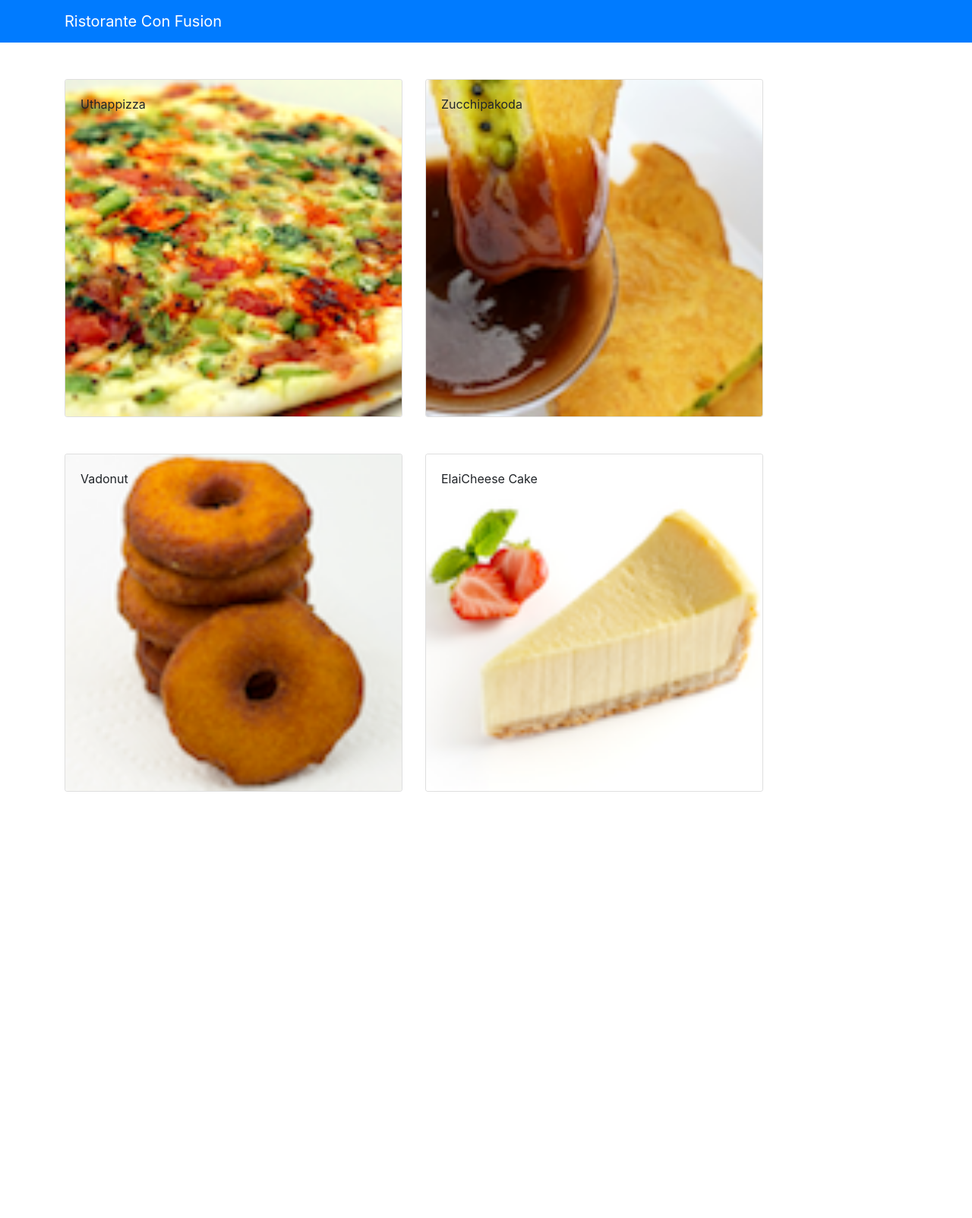
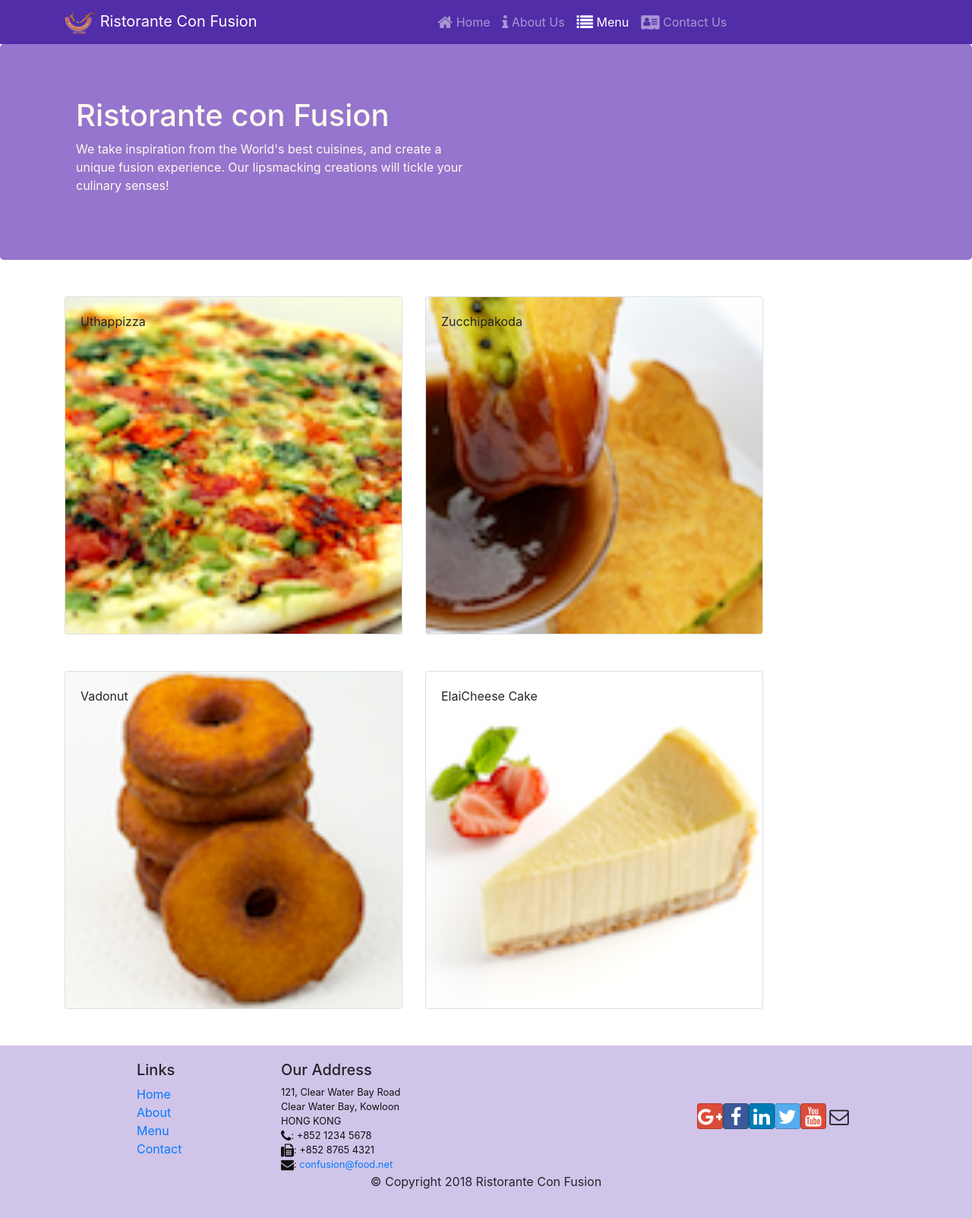
Before and after one commit to vishwasprabhu98/reactjs, a React (Create React App) app in the folder confusion/: page /menu in a window 1280 px wide. Shown: the whole page at 76% size. Before the commit the page ends 1042 px from the top, so only its background shows below. Built offline with nearby package versions, Linux system fonts and the light colour scheme.

Commit message:
React Router

```diff
--- a/confusion/package.json
+++ b/confusion/package.json
@@ -8,9 +8,12 @@
     "@testing-library/react": "^9.5.0",
     "@testing-library/user-event": "^7.2.1",
     "bootstrap": "^4.4.1",
+    "bootstrap-social": "^5.1.1",
+    "font-awesome": "^4.7.0",
     "react": "^16.13.1",
     "react-dom": "^16.13.1",
     "react-popper": "^2.2.2",
+    "react-router-dom": "^5.1.2",
     "react-scripts": "3.4.1",
     "reactstrap": "^8.4.1"
   },
--- a/confusion/src/App.css
+++ b/confusion/src/App.css
@@ -36,3 +36,39 @@
     transform: rotate(360deg);
   }
 }
+
+.row-header{
+  margin:0px auto;
+  padding:0px auto;
+}
+
+.row-content {
+  margin:0px auto;
+  padding: 50px 0px 50px 0px;
+  border-bottom: 1px ridge;
+  min-height:400px;
+}
+
+.footer{
+  background-color: #D1C4E9;
+  margin:0px auto;
+  padding: 20px 0px 20px 0px;
+}
+
+
+.jumbotron {
+  padding:70px 30px 70px 30px;
+  margin:0px auto;
+  background: #9575CD ;
+  color:floralwhite;
+}
+
+address{
+  font-size:80%;
+  margin:0px;
+  color:#0f0f0f;
+}
+
+.navbar-dark {
+  background-color: #512DA8;
+}
--- a/confusion/src/App.js
+++ b/confusion/src/App.js
@@ -1,4 +1,5 @@
 import React, { Component } from 'react';
+import { BrowserRouter } from 'react-router-dom';
 import Main from './components/MainComponent';
 import './App.css';
 
@@ -6,9 +7,11 @@
 
   render() {
     return (
-      <div className="App">
-        <Main />
-      </div>
+      <BrowserRouter>
+        <div className="App">
+          <Main />
+        </div>
+      </BrowserRouter>
     );
   }
 }
--- /dev/null
+++ b/confusion/src/components/FooterComponent.js
@@ -0,0 +1,53 @@
+import React from 'react';
+
+function Footer(props) {
+	return(
+		<React.Fragment>
+			<br></br><br></br>
+			<div className="footer">
+				<div className="container">
+					<div className="row justify-content-center">
+						<div className="col-4 offset-1 col-sm-2">
+							<h5>Links</h5>
+							<ul className="list-unstyled">
+								<li><a href="/">Home</a></li>
+								<li><a href="/">About</a></li>
+								<li><a href="/">Menu</a></li>
+								<li><a href="contactus.html">Contact</a></li>
+							</ul>
+						</div>
+						<div className="col-7 col-sm-5">
+							<h5>Our Address</h5>
+							<address>
+								121, Clear Water Bay Road<br />
+								Clear Water Bay, Kowloon<br />
+								HONG KONG<br />
+								<i className="fa fa-phone fa-lg"></i>: +852 1234 5678<br />
+								<i className="fa fa-fax fa-lg"></i>: +852 8765 4321<br />
+								<i className="fa fa-envelope fa-lg"></i>: <a href="mailto:confusion@food.net">
+									confusion@food.net</a>
+							</address>
+						</div>
+						<div className="col-12 col-sm-4 align-self-center">
+							<div className="text-center">
+								<a className="btn btn-social-icon btn-google" href="http://google.com/+"><i className="fa fa-google-plus"></i></a>
+								<a className="btn btn-social-icon btn-facebook" href="http://www.facebook.com/profile.php?id="><i className="fa fa-facebook"></i></a>
+								<a className="btn btn-social-icon btn-linkedin" href="http://www.linkedin.com/in/"><i className="fa fa-linkedin"></i></a>
+								<a className="btn btn-social-icon btn-twitter" href="http://twitter.com/"><i className="fa fa-twitter"></i></a>
+								<a className="btn btn-social-icon btn-google" href="http://youtube.com/"><i className="fa fa-youtube"></i></a>
+								<a className="btn btn-social-icon" href="mailto:"><i className="fa fa-envelope-o"></i></a>
+							</div>
+						</div>
+					</div>
+					<div className="row justify-content-center">
+						<div className="col-auto">
+							<p>© Copyright 2018 Ristorante Con Fusion</p>
+						</div>
+					</div>
+				</div>
+			</div>
+		</React.Fragment>
+	);
+}
+
+export default Footer;
--- /dev/null
+++ b/confusion/src/components/HeaderComponent.js
@@ -0,0 +1,60 @@
+import React, { Component } from 'react';
+import {Nav, Navbar, NavbarBrand, NavbarToggler, Collapse, NavItem, Jumbotron } from 'reactstrap';
+import { NavLink } from 'react-router-dom';
+
+export default class Header extends Component {
+
+	constructor(props) {
+		super(props);
+
+		this.toggleNav = this.toggleNav.bind(this);
+		this.state = {
+		isNavOpen: false
+		};
+	}
+
+	toggleNav() {
+		this.setState({
+		isNavOpen: !this.state.isNavOpen
+		});
+	}
+
+	render() {
+		return(
+			<React.Fragment>
+				<Navbar dark expand="md">
+					<div className="container">
+						<NavbarToggler onClick={this.toggleNav} />
+						<NavbarBrand className="mr-auto" href="/"><img src='assets/images/logo.png' height="30" width="41" alt='Ristorante Con Fusion' /> Ristorante Con Fusion </NavbarBrand>
+						<Collapse isOpen={this.state.isNavOpen} navbar className="justify-content-center">
+							<Nav navbar>
+								<NavItem>
+									<NavLink className="nav-link"  to='/home'><span className="fa fa-home fa-lg"></span> Home</NavLink>
+								</NavItem>
+								<NavItem>
+									<NavLink className="nav-link" to='/aboutus'><span className="fa fa-info fa-lg"></span> About Us</NavLink>
+								</NavItem>
+								<NavItem>
+									<NavLink className="nav-link"  to='/menu'><span className="fa fa-list fa-lg"></span> Menu</NavLink>
+								</NavItem>
+								<NavItem>
+									<NavLink className="nav-link" to='/contactus'><span className="fa fa-address-card fa-lg"></span> Contact Us</NavLink>
+								</NavItem>
+							</Nav>
+						</Collapse>
+					</div>
+				</Navbar>
+				<Jumbotron>
+					<div className="container">
+						<div className="row row-header">
+							<div className="col-12 col-sm-6">
+								<h1>Ristorante con Fusion</h1>
+								<p>We take inspiration from the World's best cuisines, and create a unique fusion experience. Our lipsmacking creations will tickle your culinary senses!</p>
+							</div>
+						</div>
+					</div>
+				</Jumbotron>
+			</React.Fragment>
+		);
+	}
+}
--- /dev/null
+++ b/confusion/src/components/HomeComponent.js
@@ -0,0 +1,11 @@
+import React from 'react';
+
+function Home(props) {
+	return(
+	<div className="container">
+		<h4>Home</h4>
+	</div>
+	);
+}
+
+export default Home;
--- a/confusion/src/components/MainComponent.js
+++ b/confusion/src/components/MainComponent.js
@@ -1,8 +1,11 @@
 import React, { Component } from 'react';
-import { Navbar, NavbarBrand } from 'reactstrap';
+import Home from './HomeComponent'
+import Header from './HeaderComponent'
+import Footer from './FooterComponent'
 import Menu from './menuComponent';
-import DishDetail from './DishdetailComponent.js';
+// import DishDetail from './DishdetailComponent.js';
 import { DISHES } from '../shared/dishes.js';
+import { Switch, Route, Redirect } from 'react-router-dom';
 
 class Main extends Component {
 
@@ -11,27 +14,27 @@
 
 		this.state = {
 			dishes : DISHES,
-			selectedDish: null
 		};
 	}
 
-	onDishSelect(dishId) {
-		this.setState({ selectedDish : dishId })
-	};
+	render() {
 
-	render() {
+		const HomePage = () => {
+			return(
+				<Home />
+			);
+		}
+
 
 		return (
 			<div>
-				<Navbar dark color="primary">
-					<div className="container">
-						<NavbarBrand href="#">Ristorante Con Fusion</NavbarBrand>
-					</div>
-				</Navbar>
-
-				<Menu dishes = {this.state.dishes}
-				onClick = {(dishId) => this.onDishSelect(dishId)} />
-				<DishDetail dish = {this.state.dishes.filter((dish) => dish.id === this.state.selectedDish)[0]} />
+				<Header />
+				<Switch>
+					<Route path='/home' component={ HomePage } />
+					<Route exact path='/menu' component={() => <Menu dishes={this.state.dishes} />} />
+					<Redirect to="/home" />
+				</Switch>
+				<Footer />
 			</div>
 		);
 	}
--- a/confusion/src/components/menuComponent.js
+++ b/confusion/src/components/menuComponent.js
@@ -1,10 +1,9 @@
 import React from 'react';
 import { Card, CardImg, CardImgOverlay, CardTitle } from 'reactstrap';
 
-	const RenderMenu = ({ dish, onClick }) => {
+const RenderMenu = ({ dish }) => {
 	return (
-			<Card key={dish.id}
-			onClick={() => onClick(dish.id)}>
+		<Card key={dish.id} >
 			<CardImg width="100%" src={dish.image} alt={dish.name} />
 			<CardImgOverlay>
 				<CardTitle>{dish.name}</CardTitle>
@@ -17,13 +16,10 @@
 	const menu = props.dishes.map((dish) => {
 		return (
 			<div key={dish.id} className="col-12 col-md-5 mt-5">
-				<RenderMenu dish = {dish}
-				onClick = {props.onClick} />
+				<RenderMenu dish = {dish} />
 			</div>
 		);
 	});
-
-
 	return (
 		<div className="container">
 			<div className="row">
--- a/confusion/src/index.js
+++ b/confusion/src/index.js
@@ -1,6 +1,8 @@
 import React from 'react';
 import ReactDOM from 'react-dom';
 import 'bootstrap/dist/css/bootstrap.min.css';
+import 'font-awesome/css/font-awesome.css';
+import 'bootstrap-social/bootstrap-social.css';
 import './index.css';
 import App from './App';
 import * as serviceWorker from './serviceWorker';
```
Also changed, not shown: 1 other file (tests, documents, lock files or other folders). Lines whose indentation alone changed are shown as unchanged.
